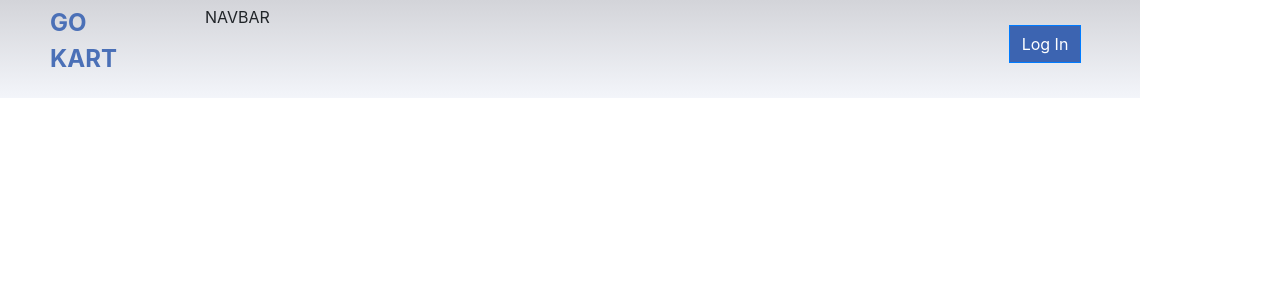
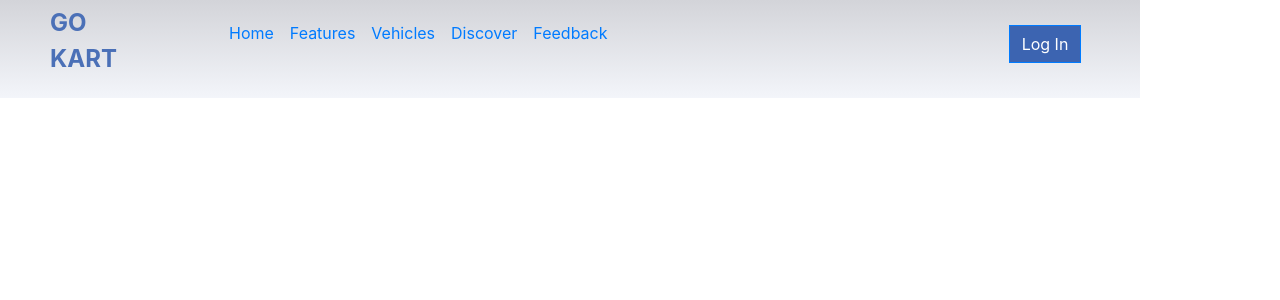
Before and after one commit to Bogdan00766/Car-Rental-Yii-framework-web-app, a PHP site: page / in a window 1280 px wide. Shown: the top 300 px of the page. Run offline with PHP 8.4, Linux system fonts and the light colour scheme; some libraries are stand-ins or nearby versions.

Commit message:
add navbar

```diff
--- a/Stage2/index.php
+++ b/Stage2/index.php
@@ -16,7 +16,28 @@
             </div>
 
             <div class="col-md-8">
-                NAVBAR
+
+                <nav class="navbar navbar-expand-lg">
+                    <div class="collapse navbar-collapse" id="navbarNav">
+                        <ul class="navbar-nav navbar-back">
+                            <li class="nav-item active">
+                                <a class="nav-link" href="#">Home <span class="sr-only">(current)</span></a>
+                            </li>
+                            <li class="nav-item">
+                                <a class="nav-link" href="#">Features</a>
+                            </li>
+                            <li class="nav-item">
+                                <a class="nav-link" href="#">Vehicles</a>
+                            </li>
+                            <li class="nav-item">
+                                <a class="nav-link" href="#">Discover</a>
+                            </li>
+                            <li class="nav-item">
+                                <a class="nav-link" href="#">Feedback</a>
+                            </li>
+                        </ul>
+                    </div>
+                </nav>
             </div>
 
             <div class="col-md-2 login-button">
```
Also changed, not shown: Stage2/css/style.css (line endings or trailing spaces).
